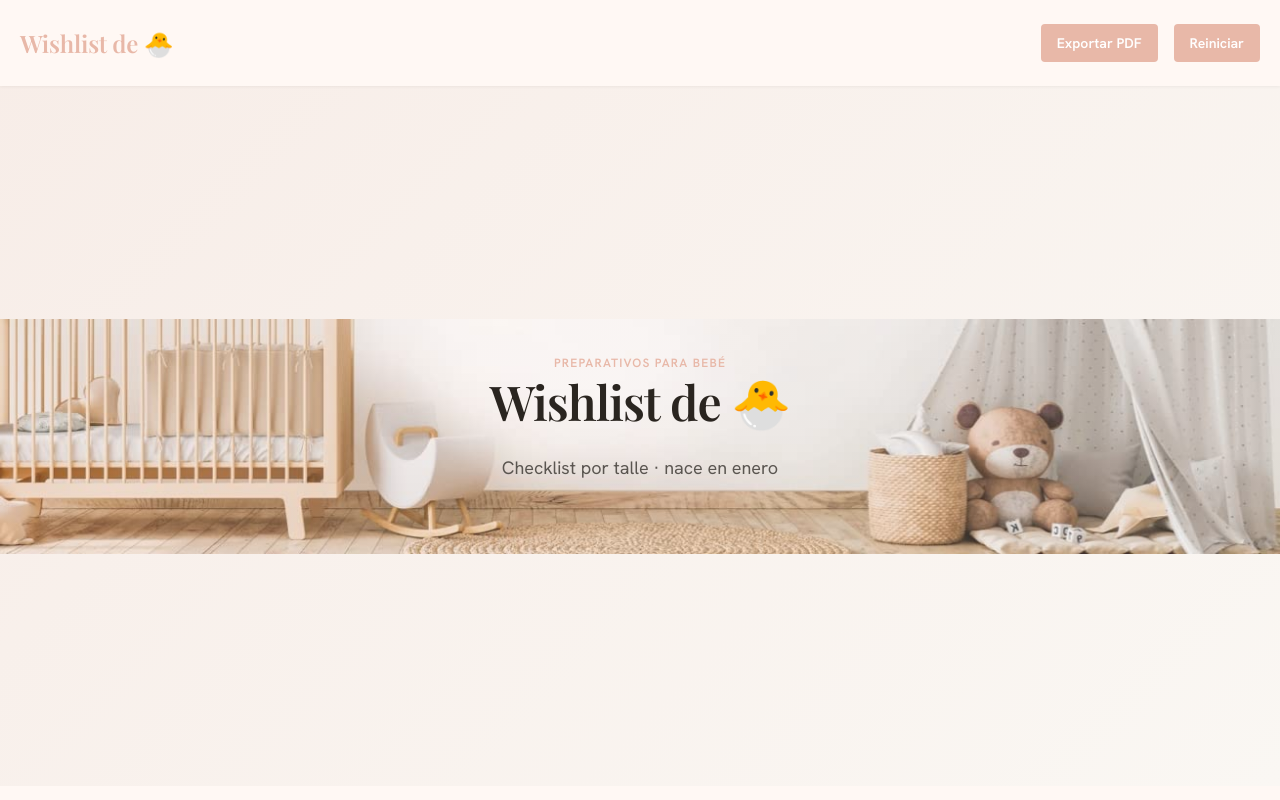
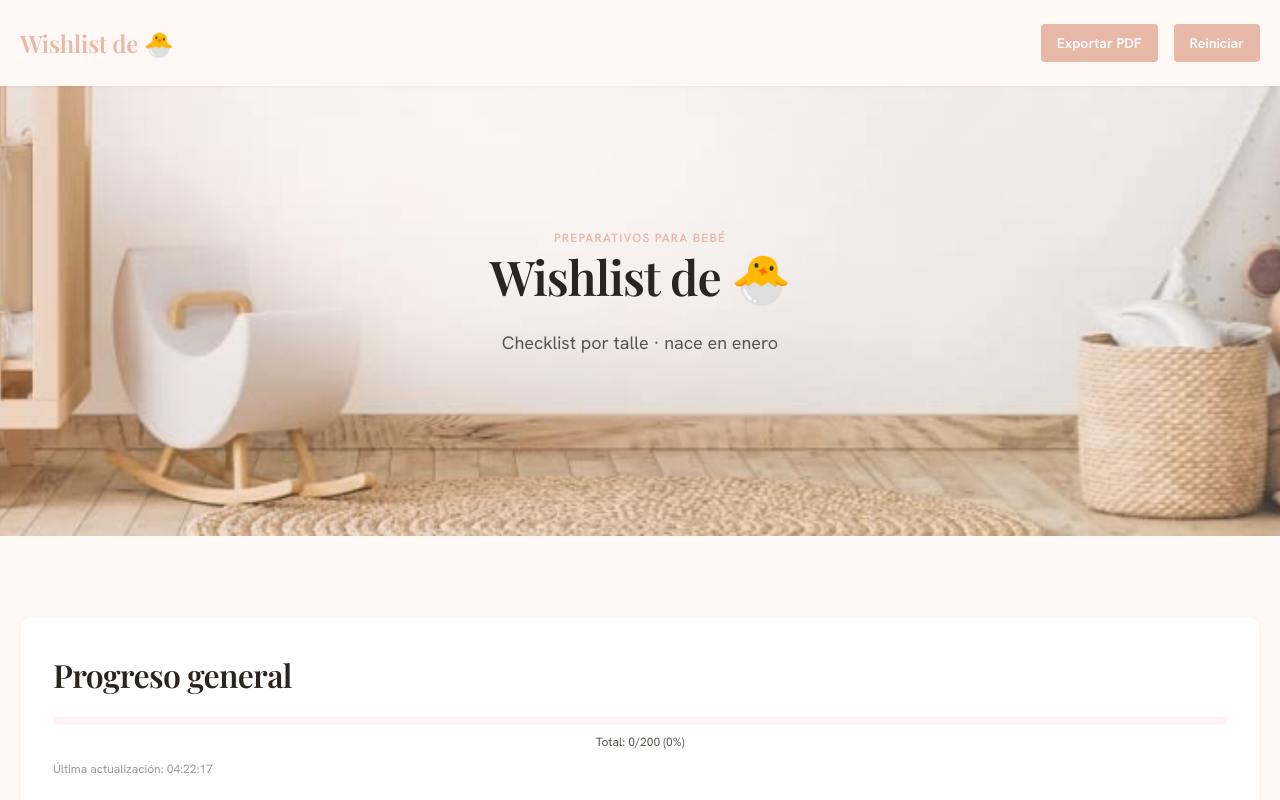
Before and after one commit to Gasudg/wishlist-bebe, a Next.js app: page / in a window 1280 px wide. Shown: the top 800 px of the page. Built offline with nearby package versions, Linux system fonts and the light colour scheme; no server answers; the database is empty.

Commit message:
Ajustar hero section: backgroundSize cover y minHeight menor

```diff
--- a/app/components/Checklist.tsx
+++ b/app/components/Checklist.tsx
@@ -276,13 +276,13 @@ export function Checklist() {
       <section style={{
         position: "relative",
         width: "100%",
-        minHeight: "700px",
+        minHeight: "450px",
         display: "flex",
         alignItems: "center",
         justifyContent: "center",
         overflow: "hidden",
         backgroundImage: "url('/hero.webp')",
-        backgroundSize: "contain",
+        backgroundSize: "cover",
         backgroundRepeat: "no-repeat",
         backgroundPosition: "center",
         backgroundColor: "#faf7f3"
```
